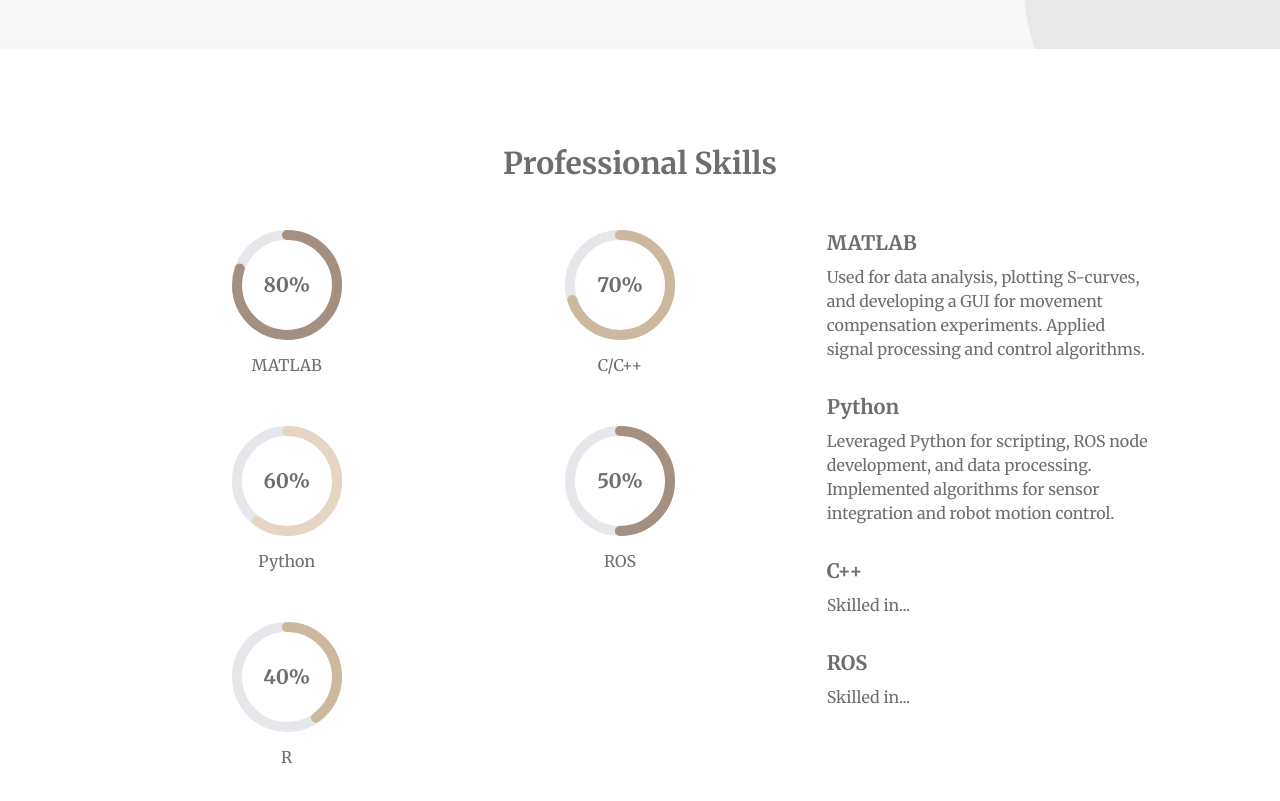
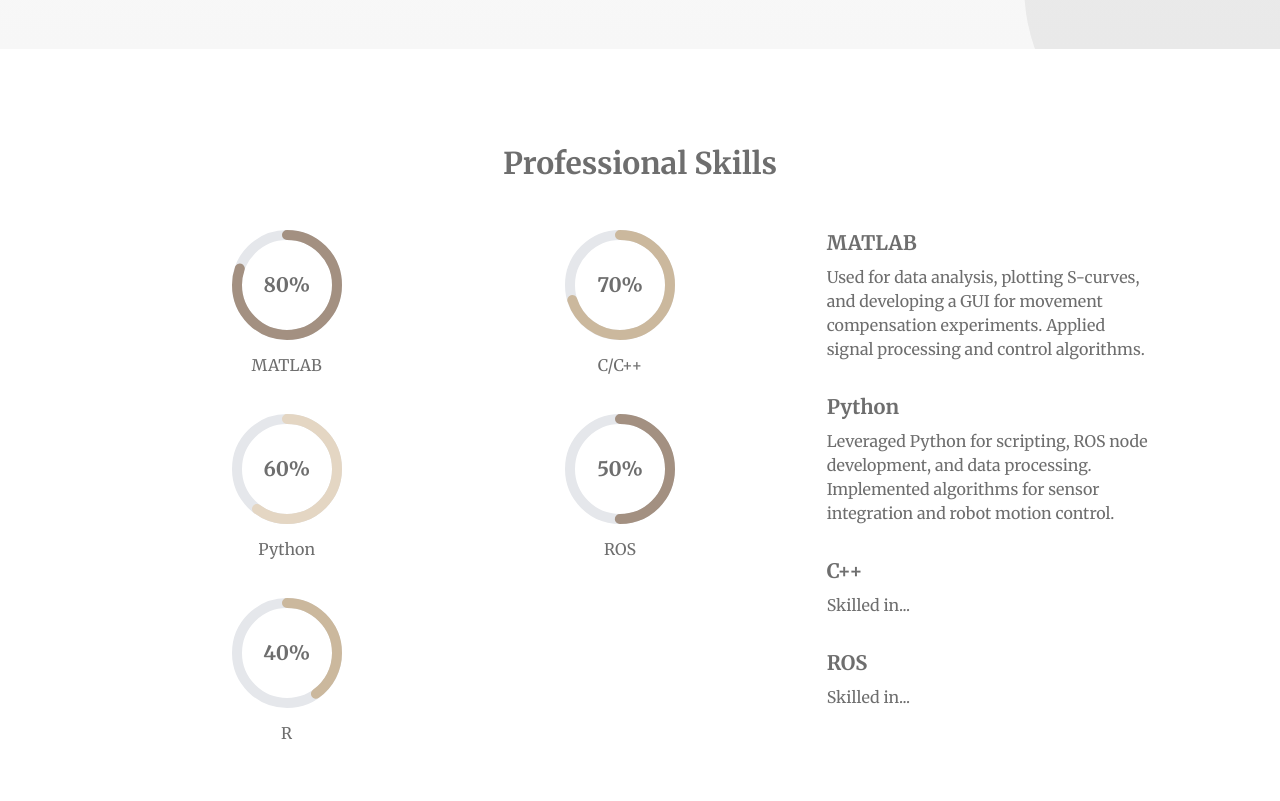
Before and after one commit to aleirasanchez/portfolio, a plain HTML site: page index.html in a window 1280 px wide. Shown: the part 751-1552 px from the top of the page. Drawn offline with nearby package versions, Linux system fonts and the light colour scheme.

Commit message:
Update index.html

```diff
--- a/index.html
+++ b/index.html
@@ -68,7 +68,7 @@
 
     <div class="max-w-5xl mx-auto flex flex-col md:flex-row gap-12">
 
-      <div class="grid grid-cols-2 gap-x-4 gap-y-12 w-full md:w-2/3">
+      <div class="grid grid-cols-2 gap-x-4 gap-y-9 w-full md:w-2/3">
 
         <!-- MATLAB -->
         <div class="flex flex-col items-center space-y-3">
```
